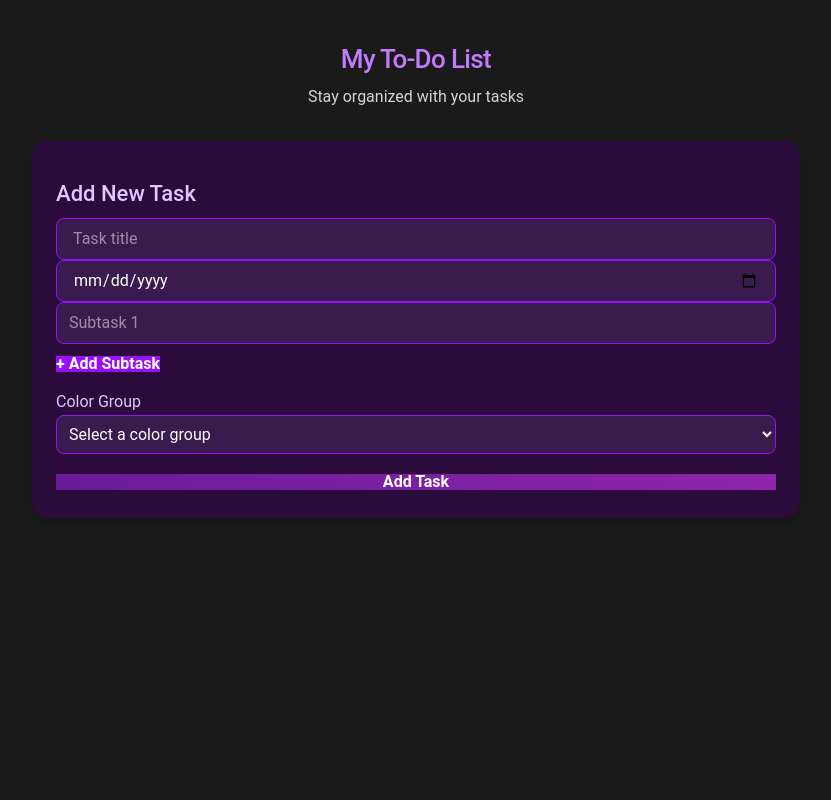
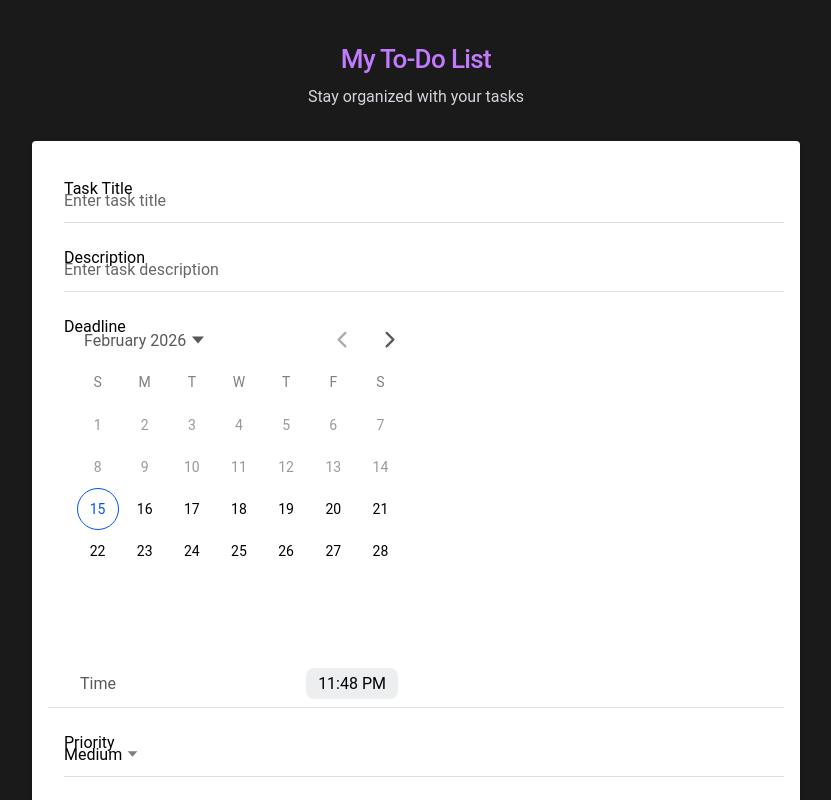
Before and after one commit to Tech08mag/carry-your-live, a React (Vite) app in the folder carry-your-live/: page /create-todo in a window 1280 px wide. Shown: the whole page, without its empty margins (224-1055 px from the left). Built offline with nearby package versions, Linux system fonts and the light colour scheme.

Commit message:
added ui changes

```diff
--- a/carry-your-live/src/App.tsx
+++ b/carry-your-live/src/App.tsx
@@ -6,7 +6,6 @@ import ToDo from './pages/ToDo';
 import Login from './pages/Login';
 import Register from './pages/Register';
 import CreateToDo from './pages/CreateToDo';
-import Tabs from './pages/Tabs';
 
 /* Ionic CSS imports */
 import '@ionic/react/css/core.css';
@@ -56,7 +55,7 @@ const App: React.FC = () => (
       <Route
         exact
         path="/todo"
-        render={() => <Tabs key="todo" />}
+        render={() => <ToDo key="todo" />}
       />
     </IonRouterOutlet>
   </IonReactRouter>
--- /dev/null
+++ b/carry-your-live/src/components/buttons/CreateToDoButton.tsx
@@ -0,0 +1,13 @@
+import { IonFab, IonFabButton, IonIcon } from '@ionic/react';
+import { add } from 'ionicons/icons';
+
+function CreateToDoButton() {
+  return (
+    <IonFab slot="fixed" vertical="bottom" horizontal="end" className="mb-8 mr-6">
+      <IonFabButton color="primary" routerLink="/create-todo">
+        <IonIcon icon={add} />
+      </IonFabButton>
+    </IonFab>
+  );
+}
+export default CreateToDoButton;
--- a/carry-your-live/src/components/forms/CreateTodoForm.tsx
+++ b/carry-your-live/src/components/forms/CreateTodoForm.tsx
@@ -1,17 +1,18 @@
 import React, { useState } from 'react';
 import { v4 as uuid } from 'uuid';
 import { Todo, SubTask } from '../../models/ToDo';
+import { IonButton, IonInput, IonItem, IonLabel, IonSelect, IonSelectOption, IonDatetime, IonCard, IonCardContent } from '@ionic/react';
 
 interface CreateTodoFormProps {
   onAddTodo: (newTodo: Todo) => void;
-  customColors: string[];
 }
 
-const CreateTodoForm: React.FC<CreateTodoFormProps> = ({ onAddTodo, customColors }) => {
+const CreateTodoForm: React.FC<CreateTodoFormProps> = ({ onAddTodo }) => {
   const [title, setTitle] = useState('');
+  const [description, setDescription] = useState('');
   const [subTasks, setSubTasks] = useState<string[]>(['']);
-  const [colorGroup, setColorGroup] = useState('');
   const [deadline, setDeadline] = useState('');
+  const [priority, setPriority] = useState<string>('Medium'); // Default priority
 
   const handleSubTaskChange = (index: number, value: string) => {
     const updated = [...subTasks];
@@ -25,7 +26,7 @@ const CreateTodoForm: React.FC<CreateTodoFormProps> = ({ onAddTodo, customColors
 
   const handleSubmit = (e: React.FormEvent) => {
     e.preventDefault();
-    if (!title.trim() || !colorGroup) return;
+    if (!title.trim()) return; // Ensure title is provided
 
     const now = Date.now();
     const todoId = uuid();
@@ -33,8 +34,8 @@ const CreateTodoForm: React.FC<CreateTodoFormProps> = ({ onAddTodo, customColors
     const newTodo: Todo = {
       id: todoId,
       title: title.trim(),
+      description: description.trim(), // Add description to the new todo
       done: false,
-      color: colorGroup,
       subTasks: subTasks
         .filter((s) => s.trim())
         .map<SubTask>((s) => ({
@@ -50,97 +51,102 @@ const CreateTodoForm: React.FC<CreateTodoFormProps> = ({ onAddTodo, customColors
       synced: false,
       deleted: false,
       deadline: deadline ? new Date(deadline).getTime() : undefined,
+      priority: priority, // Add priority to the new todo
     };
 
     onAddTodo(newTodo);
 
     // Reset form
     setTitle('');
+    setDescription('');
     setSubTasks(['']);
-    setColorGroup('');
     setDeadline('');
+    setPriority('Medium'); // Reset priority
   };
 
   return (
-    <form
-      onSubmit={handleSubmit}
-      className="bg-[#2b0a3c] p-6 rounded-2xl shadow-lg space-y-4 max-w-full"
-    >
-      <h3 className="text-xl font-bold text-[#e0c7ff]">Add New Task</h3>
+    <form onSubmit={handleSubmit}>
+      <IonCard className="mb-4">
+        <IonCardContent>
+          {/* Task Title */}
+          <IonItem>
+            <IonLabel position="floating">Task Title</IonLabel>
+            <IonInput
+              value={title}
+              onIonChange={(e) => setTitle(e.detail.value!)}
+              placeholder="Enter task title"
+              required
+            />
+          </IonItem>
 
-      {/* Task Title */}
-      <input
-        type="text"
-        value={title}
-        onChange={(e) => setTitle(e.target.value)}
-        placeholder="Task title"
-        className="w-full px-4 py-2 rounded-lg bg-[#3a1b4d] text-[#e0c7ff] border border-purple-600 focus:outline-none focus:ring-2 focus:ring-purple-400"
+          {/* Description */}
+          <IonItem>
+            <IonLabel position="floating">Description</IonLabel>
+            <IonInput
+              value={description}
+              onIonChange={(e) => setDescription(e.detail.value!)}
+              placeholder="Enter task description"
             />
+          </IonItem>
 
           {/* Deadline */}
-      <input
-        type="date"
+          <IonItem>
+            <IonLabel position="floating">Deadline</IonLabel>
+            <IonDatetime
               value={deadline}
-        onChange={(e) => setDeadline(e.target.value)}
-        className="w-full px-4 py-2 rounded-lg bg-[#3a1b4d] text-[#e0c7ff] border border-purple-600 focus:outline-none focus:ring-2 focus:ring-purple-400"
+              onIonChange={(e) => {
+                const value = e.detail.value;
+                setDeadline(Array.isArray(value) ? value[0] : value || '');
+              }}
+              min={new Date().toISOString()}
             />
+          </IonItem>
+
+          {/* Priority */}
+          <IonItem>
+            <IonLabel position="floating">Priority</IonLabel>
+            <IonSelect
+              value={priority}
+              onIonChange={(e) => setPriority(e.detail.value!)}
+              placeholder="Select priority"
+            >
+              <IonSelectOption value="Low">Low</IonSelectOption>
+              <IonSelectOption value="Medium">Medium</IonSelectOption>
+              <IonSelectOption value="High">High</IonSelectOption>
+            </IonSelect>
+          </IonItem>
 
           {/* Subtasks */}
-      <div className="space-y-2">
           {subTasks.map((sub, index) => (
-          <div key={index} className="flex items-center gap-2">
-            <input
-              type="text"
+            <IonItem key={index}>
+              <IonLabel position="floating">{`Subtask ${index + 1}`}</IonLabel>
+              <IonInput
                 value={sub}
-              onChange={(e) => handleSubTaskChange(index, e.target.value)}
+                onIonChange={(e) => handleSubTaskChange(index, e.detail.value!)}
                 placeholder={`Subtask ${index + 1}`}
-              className="flex-1 px-3 py-2 rounded-lg bg-[#3a1b4d] text-[#e0c7ff] border border-purple-600 focus:outline-none focus:ring-2 focus:ring-purple-400"
               />
               {subTasks.length > 1 && (
-              <button
-                type="button"
+                <IonButton
+                  fill="clear"
+                  color="danger"
                   onClick={() => removeSubTaskField(index)}
-                className="px-2 py-1 bg-red-600 hover:bg-red-500 rounded text-white font-bold transition-colors"
+                  className="ion-no-margin"
                 >
                   ✕
-              </button>
+                </IonButton>
               )}
-          </div>
+            </IonItem>
           ))}
-        <button
-          type="button"
-          onClick={addSubTaskField}
-          className="px-4 py-1 bg-purple-600 hover:bg-purple-500 rounded text-white font-semibold transition-transform hover:scale-105"
-        >
+          <IonButton expand="block" onClick={addSubTaskField} color="primary" className="mt-2">
             + Add Subtask
-        </button>
-      </div>
-
-      {/* Color Group */}
-      <div>
-        <label className="text-[#e0c7ff] mb-1 block">Color Group</label>
-        <select
-          value={colorGroup}
-          onChange={(e) => setColorGroup(e.target.value)}
-          className="w-full p-2 rounded-lg bg-[#3a1b4d] text-[#e0c7ff] border border-purple-600 focus:outline-none focus:ring-2 focus:ring-purple-400"
-        >
-          <option value="">Select a color group</option>
-          <option value="purpleLight">Purple Light</option>
-          {customColors.map((color, index) => (
-            <option key={index} value={color}>
-              {color}
-            </option>
-          ))}
-        </select>
-      </div>
+          </IonButton>
+        </IonCardContent>
+      </IonCard>
 
       {/* Submit Button */}
-      <button
-        type="submit"
-        className="w-full py-2 bg-gradient-to-r from-[#6a1b9a] to-[#8e24aa] text-white font-semibold rounded-lg transition-transform hover:scale-105"
-      >
+      <IonButton expand="block" type="submit" color="success" className="mt-4">
         Add Task
-      </button>
+      </IonButton>
     </form>
   );
 };
--- a/carry-your-live/src/models/ToDo.ts
+++ b/carry-your-live/src/models/ToDo.ts
@@ -23,6 +23,7 @@ export interface Todo {
 
   deadline?: number; // optional timestamp for deadline
   description?: string;
+  priority?: string; // e.g. "Low", "Medium", "High"
   subTasks: SubTask[];
 }
 
--- a/carry-your-live/src/pages/ToDo.tsx
+++ b/carry-your-live/src/pages/ToDo.tsx
@@ -2,8 +2,8 @@ import React, { useState } from 'react';
 import { IonPage, IonContent } from '@ionic/react';
 import { TodoList } from '../components/todo/TodoList';
 // ToDoPage.tsx
-import CreateTodoForm from '../components/forms/CreateTodoForm';
 import ColorFilterBar from '../components/todo/ColorFilterBar';
+import CreateToDoButton from '../components/buttons/CreateToDoButton';
 import { Todo } from '../models/ToDo';
 
 const ToDoPage: React.FC = () => {
@@ -57,11 +57,6 @@ const ToDoPage: React.FC = () => {
           onRemoveColorGroup={removeColorGroup}
         />
 
-        {/* Create Todo Form */}
-        <section className="mb-8 max-w-3xl mx-auto">
-          <CreateTodoForm onAddTodo={addTodo} customColors={customColors} />
-        </section>
-
         {/* Todo List */}
         <section className="max-w-3xl mx-auto">
           {filteredTodos.length > 0 ? (
@@ -76,6 +71,7 @@ const ToDoPage: React.FC = () => {
             </div>
           )}
         </section>
+        <CreateToDoButton />
       </IonContent>
     </IonPage>
   );
```
Lines whose indentation alone changed are shown as unchanged.
